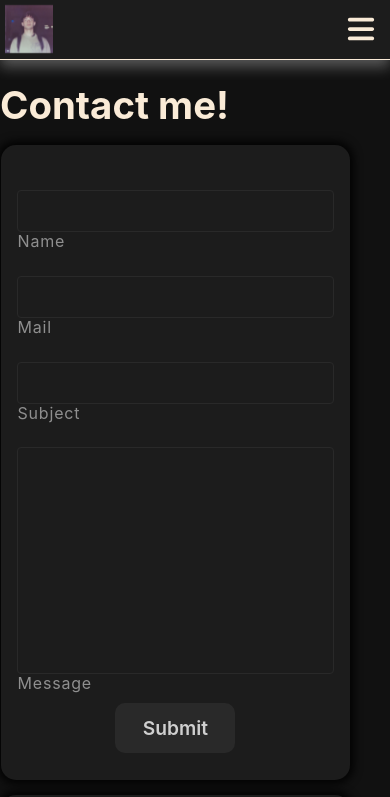
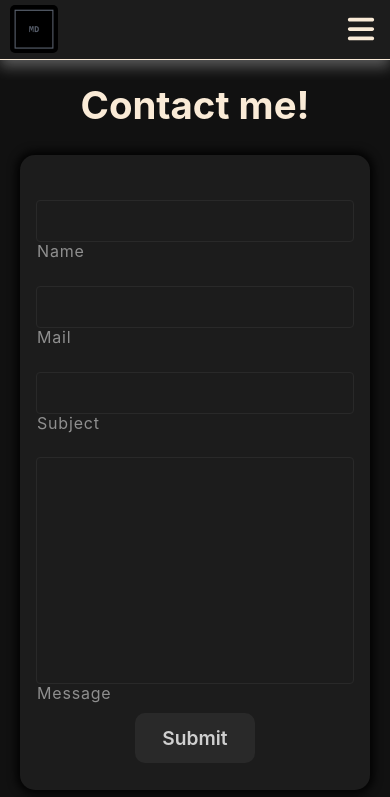
Before and after one commit to matiasdonato/Portfolio-MatiasDonato, a React (Create React App) app: page /contact in a window 390 px wide. Shown: the top 797 px of the page. Built offline with nearby package versions, Linux system fonts and the light colour scheme.

Commit message:
logo commit

```diff
--- a/src/components/Contact.tsx
+++ b/src/components/Contact.tsx
@@ -128,7 +128,7 @@ export default function Contact(){
           <button className="closeModalButton" onClick={() => setShowModal(false)} >Close</button>
         </div>
       }
-      <div className={`${showModal === true && "blurBg"} `} >
+      <div className={`${showModal === true && "blurBg"} contactBox`} >
         <div className="contactTextContainer animate__animated animate__fadeInLeft" >
           <h2>Contact me!</h2>
         </div>
--- a/src/components/Nav.tsx
+++ b/src/components/Nav.tsx
@@ -3,7 +3,7 @@ import { useState } from "react"
 import { Link, useLocation } from "react-router-dom"
 import SvgClose from "../assets/icons/svgClose"
 import SvgMenu from "../assets/icons/svgMenu"
-import profilePhoto from "../assets/images/profilePhoto.png"
+import logo from "../assets/images/logo.png"
 import "../css/nav.css"
 import SvgHome from "../assets/icons/svgHome"
 import SvgUser from "../assets/icons/svgUser"
@@ -84,9 +84,13 @@ export default function Nav(){
                         </div>
                     </div>
 
-                    <div className="logo animate__animated animate__backInDown">
-                        <img src={profilePhoto} alt="Matias Donato Logo"/>
-                    </div>
+
+                        <div className="logo animate__animated animate__backInDown">
+                            <Link to={"/"} className="logo" >
+                                <img src={logo} alt="Matias Donato "/>
+                            </Link>
+                        </div>
+
 
                     <div className={`bigSideNavContainer ${sideNavHeight}`}>
                         <SvgMenu className="navMenu" onClick={() => toggleSideNav()} />
@@ -170,7 +174,9 @@ export default function Nav(){
                     </div>
 
                     <div className="logo animate__animated animate__backInDown">
-                        <img src={profilePhoto} alt="Matias Donato Logo"/>
+                        <Link to={"/"} className="logo" >
+                            <img src={logo} alt="Matias Donato "/>
+                        </Link>
                     </div>
 
                     <div className={`bigSideNavContainer ${sideNavHeight}`}>
--- a/src/components/Projects.tsx
+++ b/src/components/Projects.tsx
@@ -18,7 +18,6 @@ export default function Projects(){
         <div className="portfolioContainerPositionBox animate__animated animate__fadeInRight">
           <div className="portfolioContainer">
               <div className="projectContainer">
-                <a href="https://dogs-app-matiasdonato.vercel.app" target={"_blank"} rel="noreferrer">
                 <img src={dogsAppImage} alt="Dogs App Matias Donato" className="projectImage" />
                 <div className="projectInfo">
                   <div className="mainProjectInfo">
@@ -32,7 +31,7 @@ export default function Projects(){
                           <SvgOpenWindow className="projectInfoIcon" />
                         </div>
                       </a>
-                        <a href="https://www.linkedin.com/in/matías-donato-227488224/details/projects/" target={"_blank"} rel="noreferrer">
+                      <a href="https://www.linkedin.com/posts/mat%C3%ADas-donato-227488224_javascript-react-redux-activity-7022332674220437504-TZAb?utm_source=share&utm_medium=member_desktop" target={"_blank"} rel="noreferrer">
                         <div className="projectLinkContainer">
                           <p>Info</p>
                           <SvgInfo className="projectInfoIcon" />
@@ -47,10 +46,8 @@ export default function Projects(){
                     </div>
                   </div>
                 </div>
-                </a>
               </div>
               <div className="projectContainer">
-                <a href="https://pf-nftrade.netlify.app" target={"_blank"} rel="noreferrer">
                 <img src={nftradeImage} alt="Dogs App Matias Donato" className="projectImage" />
                 <div className="projectInfo">
                   <div className="mainProjectInfo">
@@ -79,10 +76,8 @@ export default function Projects(){
                     </div>
                   </div>
                 </div>
-                </a>
               </div>
               <div className="projectContainer">
-                <a href="https://weather-app-matiasdonato.vercel.app" target={"_blank"} rel="noreferrer">
                 <img src={weatherAppImage} alt="Dogs App Matias Donato" className="projectImage" />
                 <div className="projectInfo">
                   <div className="mainProjectInfo">
@@ -111,10 +106,8 @@ export default function Projects(){
                     </div>
                   </div>
                 </div>
-                </a>
               </div>
               <div className="projectContainer">
-                <a href="https://black-clover-tattoo.netlify.app" target={"_blank"} rel="noreferrer">
                 <img src={blackCloverTattooImage} alt="Dogs App Matias Donato" className="projectImage" />
                 <div className="projectInfo">
                   <div className="mainProjectInfo">
@@ -143,7 +136,6 @@ export default function Projects(){
                     </div>
                   </div>
                 </div>
-                </a>
               </div>
           </div>
         </div>
--- a/src/css/contact.css
+++ b/src/css/contact.css
@@ -298,8 +298,14 @@
         padding: 0;
         width: 90%;
     }
-    .bigContactContainer {
-        height: fit-content;
+    .contactBox {
+        display: flex;
+        flex-direction: column;
+        align-items: center;
+    }
+    .contactTextContainer {
+        display: flex;
+        justify-content: center;
     }
     .contactMeIconsContainer {
         width: 90%;
--- a/src/css/nav.css
+++ b/src/css/nav.css
@@ -29,6 +29,7 @@
 
 .logo img {
     height: 80%;
+    border-radius: 5px;
 }
 
 .navContainer {
@@ -237,6 +238,7 @@
     height: 70px;
     align-items: center;
     margin-top: 15px;
+    animation-delay: 1.5s;
 }
 
 .switcherContainer {
```
Also changed, not shown: src/assets/images/logo.png (added). Lines whose indentation alone changed are shown as unchanged.
